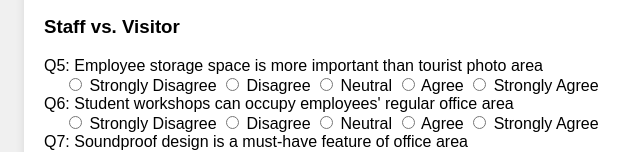
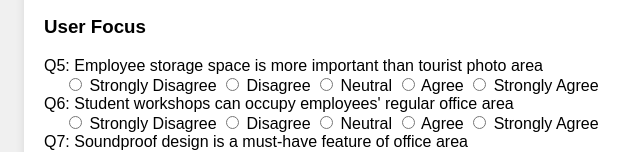
Before and after one commit to VVVV-q/test, a plain HTML site: page index.html in a window 1280 px wide. Shown: the part 394-546 px from the top of the page, 296-936 px from the left. Drawn offline with Linux system fonts and the light colour scheme.

Commit message:
Update index.html

```diff
--- a/index.html
+++ b/index.html
@@ -62,7 +62,7 @@
         </div>
 
         <div class="question">
-            <h3>Staff vs. Visitor</h3>
+            <h3>User Focus</h3>
             <div>Q5: Employee storage space is more important than tourist photo area
                 <div class="options">
                     <label class="option"><input type="radio" name="q5" value="1" required> Strongly Disagree</label>
```
